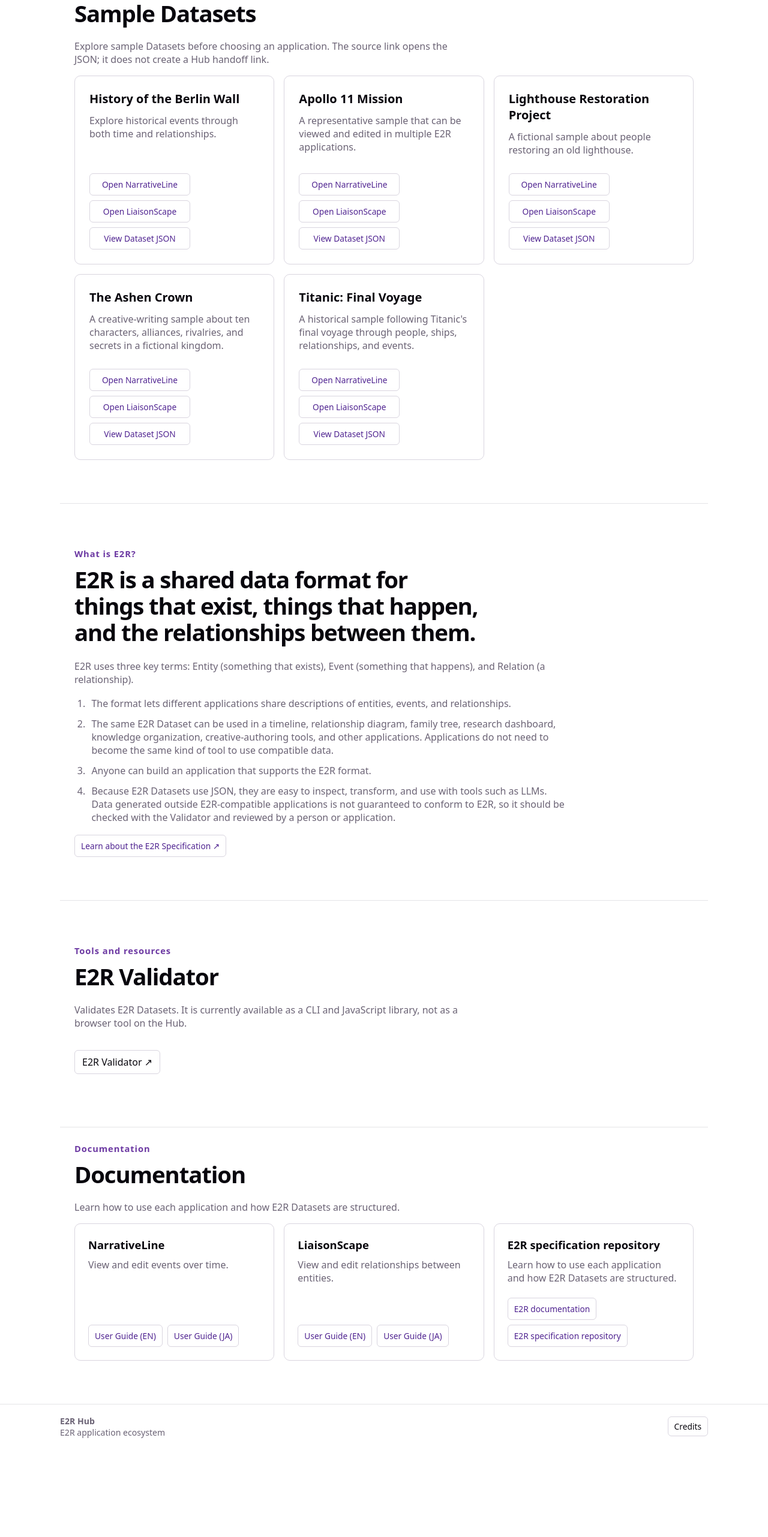
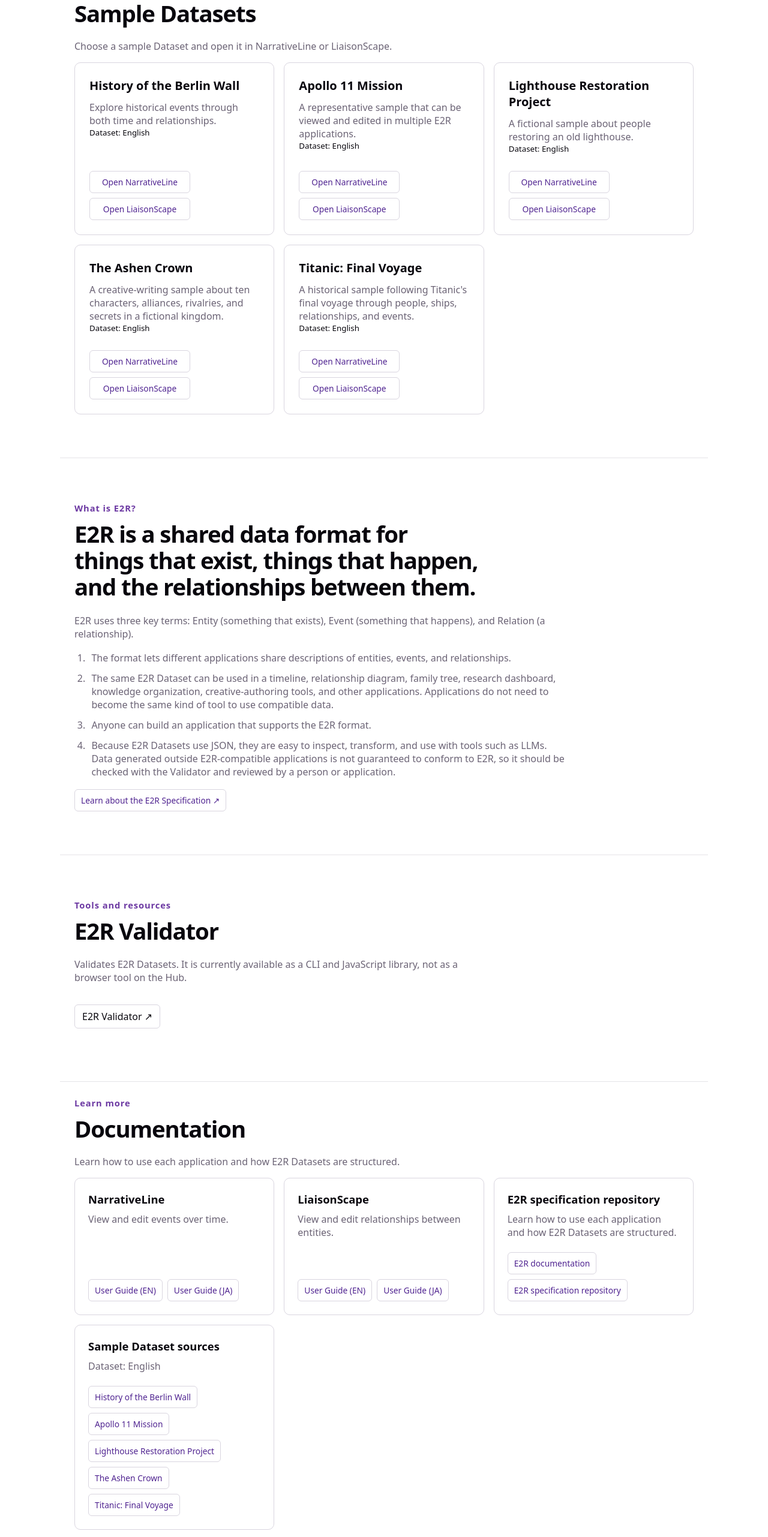
Before and after one commit to sukoyaka-dopeness/e2r-hub, a React (Vite) app: page / in a window 1280 px wide. Shown: the part 1235-3798 px from the top of the page at 60% size. Before the commit the page ends 3651 px from the top, so only its background shows below. Built offline with nearby package versions, Linux system fonts and the light colour scheme.

Commit message:
fix: refine Hub sample information hierarchy

```diff
--- a/src/App.tsx
+++ b/src/App.tsx
@@ -135,7 +135,7 @@ const landingCopy = {
   en: {
     guide: 'User Guide',
     narrativeDescription: 'View and edit events over time.',
-    sampleIntro: 'Explore sample Datasets before choosing an application. The source link opens the JSON; it does not create a Hub handoff link.',
+    sampleIntro: 'Choose a sample Dataset and open it in NarrativeLine or LiaisonScape.',
     documentation: 'Documentation',
     documentationIntro: 'Learn how to use each application and how E2R Datasets are structured.',
     specificationDocs: 'E2R documentation',
@@ -209,52 +209,52 @@ function App() {
           <div className="section-heading">
             <span className="eyebrow">{text.tryIt}</span>
             <h2 id="sample-heading">{text.otherSamples}</h2>
-            <p>{landing.sampleIntro}</p>
+            <p>{locale === 'ja' ? 'サンプルデータセットを選んで、NarrativeLineまたはLiaisonScapeで開いてみましょう。' : landing.sampleIntro}</p>
           </div>
           <div className="sample-grid">
             <article className="sample-card">
               <h3>{text.berlinTitle}</h3>
               <p>{text.berlinDescription}</p>
+              <small>{locale === 'ja' ? 'データセット: 英語' : 'Dataset: English'}</small>
               <div className="sample-card-actions">
                 <ExternalLink href={buildDatasetHandoffUrl(links.narrativeLine, links.berlinWallDataset)}>{text.openNarrative}</ExternalLink>
                 <ExternalLink href={buildDatasetHandoffUrl(links.liaisonScape, links.berlinWallDataset)}>{text.openLiaison}</ExternalLink>
-                <ExternalLink href={links.berlinWall}>{text.viewDataset}</ExternalLink>
               </div>
             </article>
             <article className="sample-card">
               <h3>{text.apollo}</h3>
               <p>{text.apolloDescription}</p>
+              <small>{locale === 'ja' ? 'データセット: 英語' : 'Dataset: English'}</small>
               <div className="sample-card-actions">
                 <ExternalLink href={buildDatasetHandoffUrl(links.narrativeLine, links.apolloDataset)}>{text.openNarrative}</ExternalLink>
                 <ExternalLink href={buildDatasetHandoffUrl(links.liaisonScape, links.apolloDataset)}>{text.openLiaison}</ExternalLink>
-                <ExternalLink href={links.apollo}>{text.viewDataset}</ExternalLink>
               </div>
             </article>
             <article className="sample-card">
               <h3>{text.lighthouse}</h3>
               <p>{text.lighthouseDescription}</p>
+              <small>{locale === 'ja' ? 'データセット: 英語' : 'Dataset: English'}</small>
               <div className="sample-card-actions">
                 <ExternalLink href={buildDatasetHandoffUrl(links.narrativeLine, links.lighthouseDataset)}>{text.openNarrative}</ExternalLink>
                 <ExternalLink href={buildDatasetHandoffUrl(links.liaisonScape, links.lighthouseDataset)}>{text.openLiaison}</ExternalLink>
-                <ExternalLink href={links.lighthouse}>{text.viewDataset}</ExternalLink>
               </div>
             </article>
             <article className="sample-card">
               <h3>{text.ashenCrownTitle}</h3>
               <p>{text.ashenCrownDescription}</p>
+              <small>{locale === 'ja' ? 'データセット: 英語' : 'Dataset: English'}</small>
               <div className="sample-card-actions">
                 <ExternalLink href={buildDatasetHandoffUrl(links.narrativeLine, links.ashenCrownDataset)}>{text.openNarrative}</ExternalLink>
                 <ExternalLink href={buildDatasetHandoffUrl(links.liaisonScape, links.ashenCrownDataset)}>{text.openLiaison}</ExternalLink>
-                <ExternalLink href={links.ashenCrown}>{text.viewDataset}</ExternalLink>
               </div>
             </article>
             <article className="sample-card">
               <h3>{text.titanicTitle}</h3>
               <p>{text.titanicDescription}</p>
+              <small>{locale === 'ja' ? 'データセット: 英語' : 'Dataset: English'}</small>
               <div className="sample-card-actions">
                 <ExternalLink href={buildDatasetHandoffUrl(links.narrativeLine, links.titanicDataset)}>{text.openNarrative}</ExternalLink>
                 <ExternalLink href={buildDatasetHandoffUrl(links.liaisonScape, links.titanicDataset)}>{text.openLiaison}</ExternalLink>
-                <ExternalLink href={links.titanic}>{text.viewDataset}</ExternalLink>
               </div>
             </article>
           </div>
@@ -282,7 +282,7 @@ function App() {
           <ExternalLink href={links.validator}>{text.validator} ↗</ExternalLink>
         </section>
         <section className="section documentation-section" aria-labelledby="documentation-heading">
-          <span className="eyebrow">{landing.documentation}</span>
+          <span className="eyebrow">{locale === 'ja' ? 'さらに詳しく' : 'Learn more'}</span>
           <h2 id="documentation-heading">{landing.documentation}</h2>
           <p>{landing.documentationIntro}</p>
           <div className="documentation-grid">
@@ -308,6 +308,17 @@ function App() {
               <div className="documentation-actions">
                 <ExternalLink href={links.specificationDocs}>{landing.specificationDocs}</ExternalLink>
                 <ExternalLink href={links.specification}>{text.specificationRepo}</ExternalLink>
+              </div>
+            </article>
+            <article className="documentation-card">
+              <h3>{locale === 'ja' ? 'サンプルデータセットのソース' : 'Sample Dataset sources'}</h3>
+              <p>{locale === 'ja' ? 'データセット: 英語' : 'Dataset: English'}</p>
+              <div className="documentation-actions">
+                <ExternalLink href={links.berlinWall}>{text.berlinTitle}</ExternalLink>
+                <ExternalLink href={links.apollo}>{text.apollo}</ExternalLink>
+                <ExternalLink href={links.lighthouse}>{text.lighthouse}</ExternalLink>
+                <ExternalLink href={links.ashenCrown}>{text.ashenCrownTitle}</ExternalLink>
+                <ExternalLink href={links.titanic}>{text.titanicTitle}</ExternalLink>
               </div>
             </article>
           </div>
```
